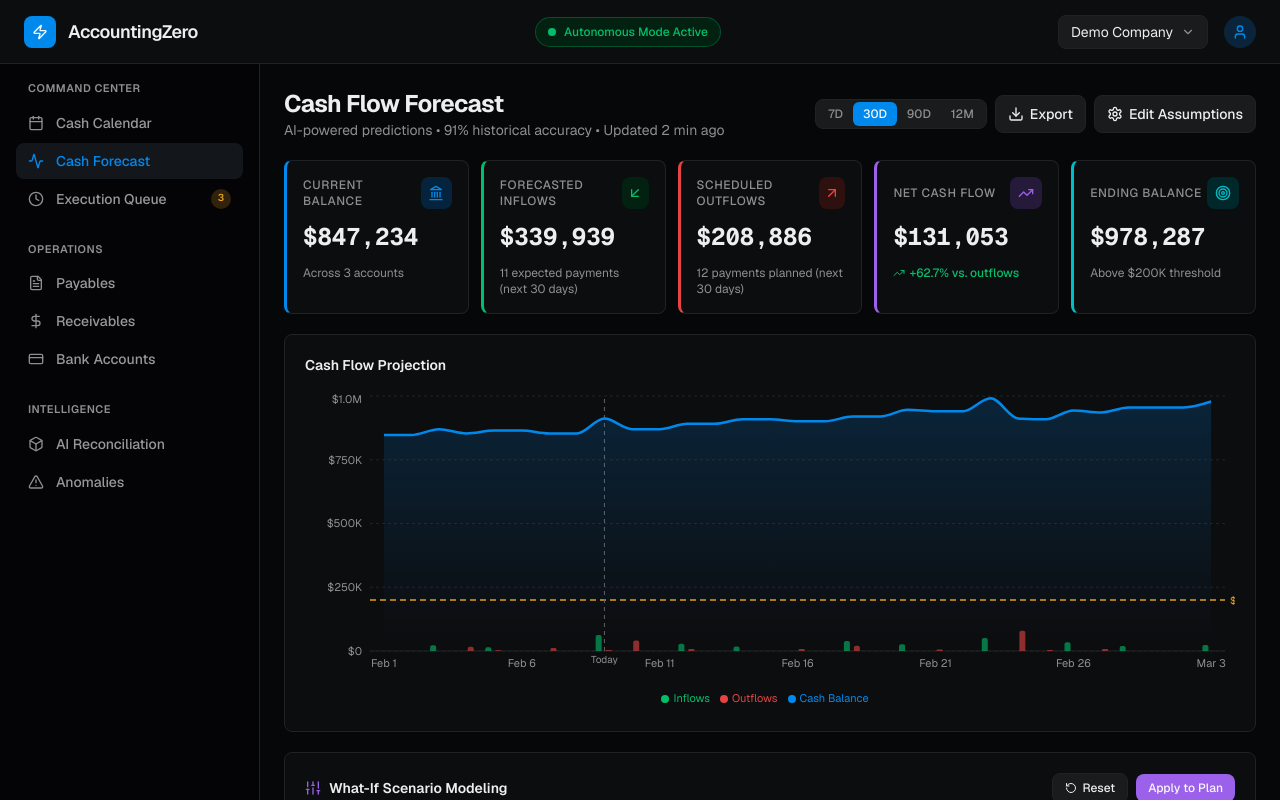
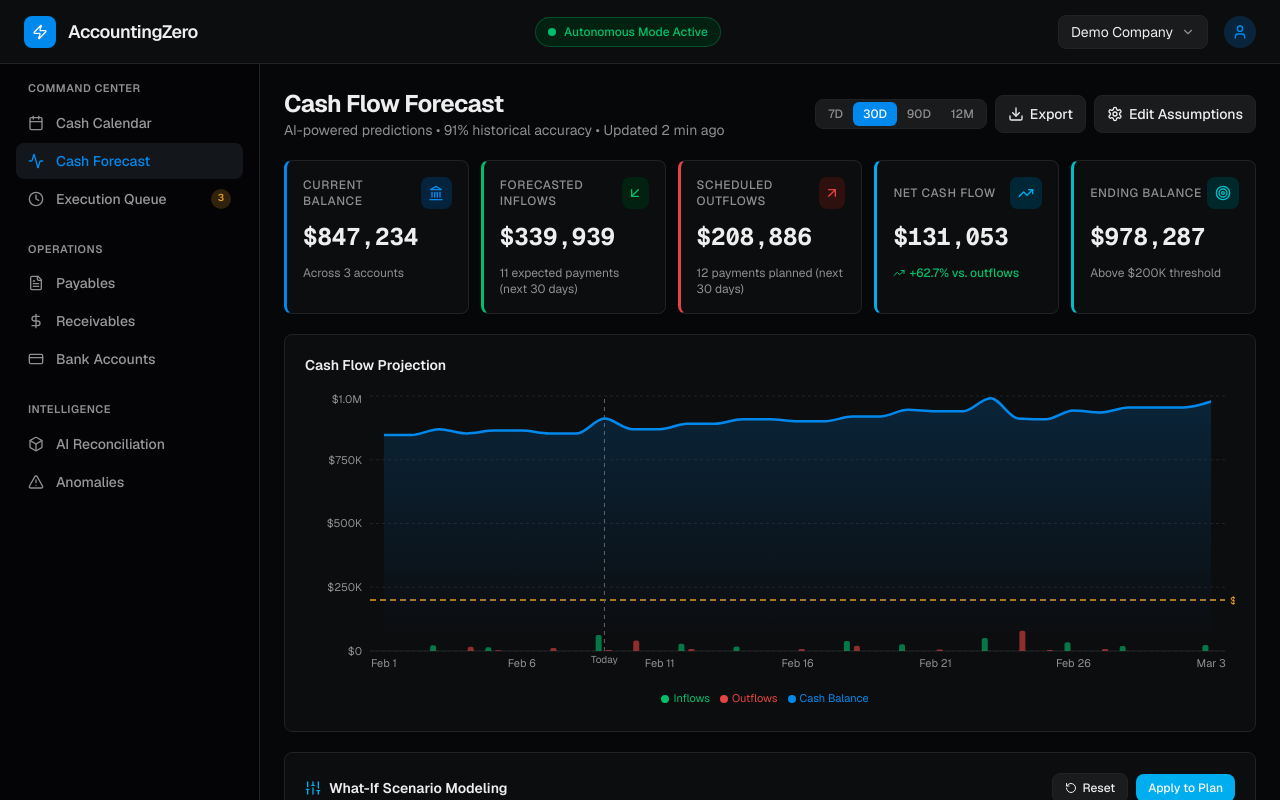
Before and after one commit to stellarone/v0-financial-decision-maker, a Next.js app: page /cash-forecast in a window 1280 px wide. Built offline with nearby package versions, Linux system fonts and the light colour scheme.

Commit message:
feat: update all purple references to #00aeef
Update CSS variable --adz-purple and fix hardcoded color in forecast chart

```diff
--- a/app/globals.css
+++ b/app/globals.css
@@ -34,8 +34,8 @@
   --adz-red-dim: oklch(0.22 0.05 25);
   --adz-amber: oklch(0.75 0.15 75);
   --adz-amber-dim: oklch(0.25 0.05 75);
-  --adz-purple: oklch(0.62 0.2 300);
-  --adz-purple-dim: oklch(0.25 0.06 300);
+  --adz-purple: #00aeef;
+  --adz-purple-dim: oklch(0.25 0.06 220);
   --adz-cyan: oklch(0.72 0.14 200);
   --adz-cyan-dim: oklch(0.25 0.05 200);
   --adz-elevated: oklch(0.2 0.005 260);
@@ -45,7 +45,7 @@
   --chart-2: oklch(0.7 0.18 155);
   --chart-3: oklch(0.62 0.2 25);
   --chart-4: oklch(0.75 0.15 75);
-  --chart-5: oklch(0.62 0.2 300);
+  --chart-5: #00aeef;
 
   /* Sidebar */
   --sidebar: oklch(0.11 0.005 260);
--- a/components/forecast/forecast-chart.tsx
+++ b/components/forecast/forecast-chart.tsx
@@ -223,7 +223,7 @@ export function ForecastChart({
                 type="monotone"
                 dataKey="scenario"
                 name="What-If Scenario"
-                stroke="oklch(0.62 0.2 300)"
+                stroke="#00aeef"
                 strokeWidth={2}
                 strokeDasharray="6 4"
                 dot={false}
```
